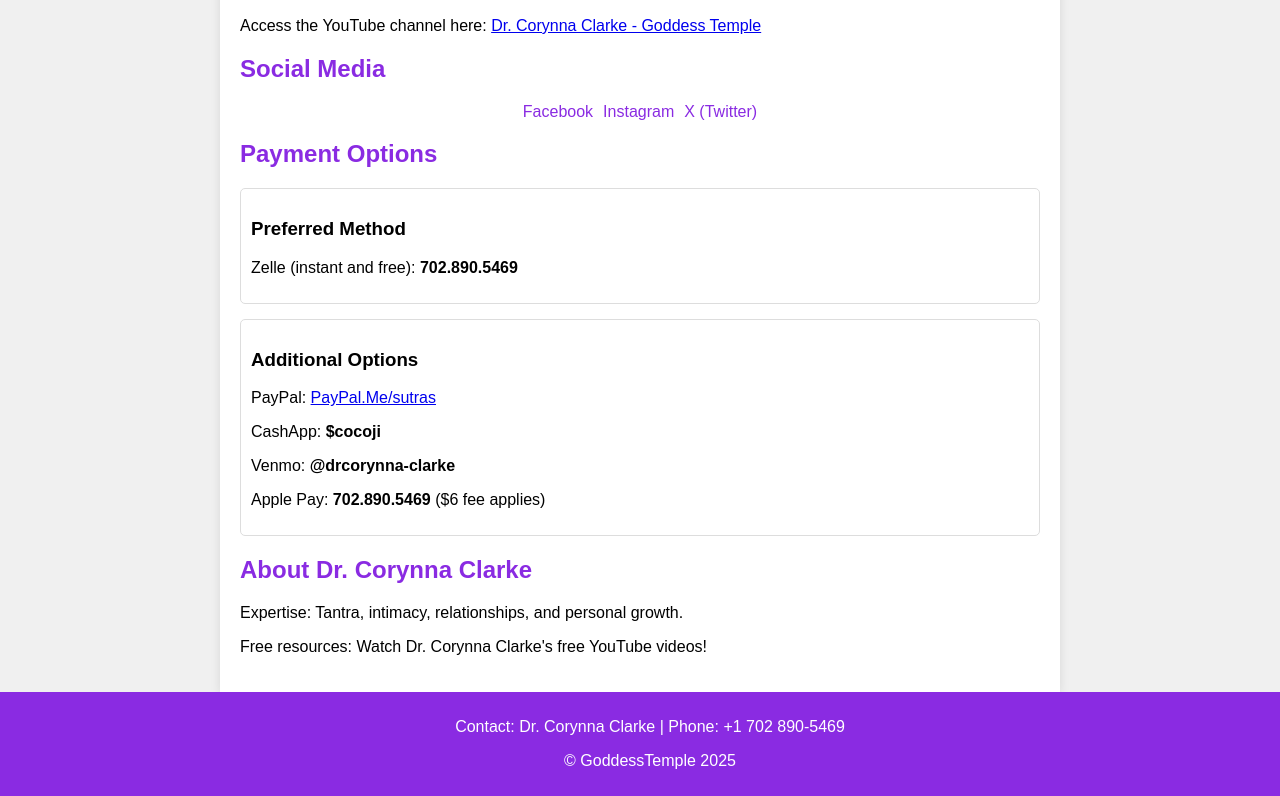
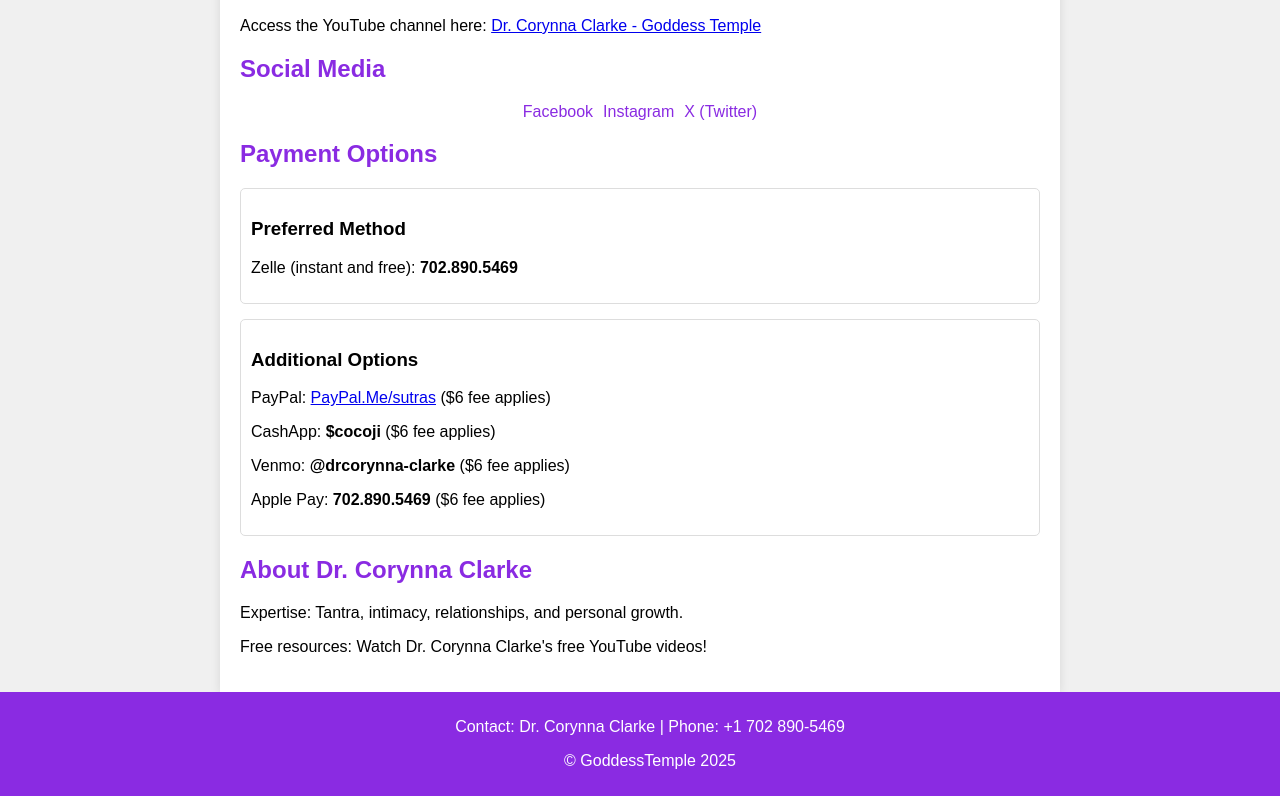
Before and after one commit to nathan406/Goddess-Temple-, a plain HTML site: page index.html in a window 1280 px wide. Shown: the part 702-1498 px from the top of the page. Drawn offline with Linux system fonts and the light colour scheme.

Commit message:
Add files via upload

```diff
--- a/index.html
+++ b/index.html
@@ -112,9 +112,9 @@
     </div>
     <div class="payment-option">
         <h3>Additional Options</h3>
-        <p>PayPal: <a href="https://paypal.me/sutras" target="_blank">PayPal.Me/sutras</a></p>
-        <p>CashApp: <strong>$cocoji</strong></p>
-        <p>Venmo: <strong>@drcorynna-clarke</strong></p>
+        <p>PayPal: <a href="https://paypal.me/sutras" target="_blank">PayPal.Me/sutras</a></strong>  ($6 fee applies)</p>
+        <p>CashApp: <strong>$cocoji</strong>  ($6 fee applies)</p>
+        <p>Venmo: <strong>@drcorynna-clarke</strong>  ($6 fee applies)</p>
         <p>Apple Pay: <strong>702.890.5469</strong> ($6 fee applies)</p>
     </div>
 
```
